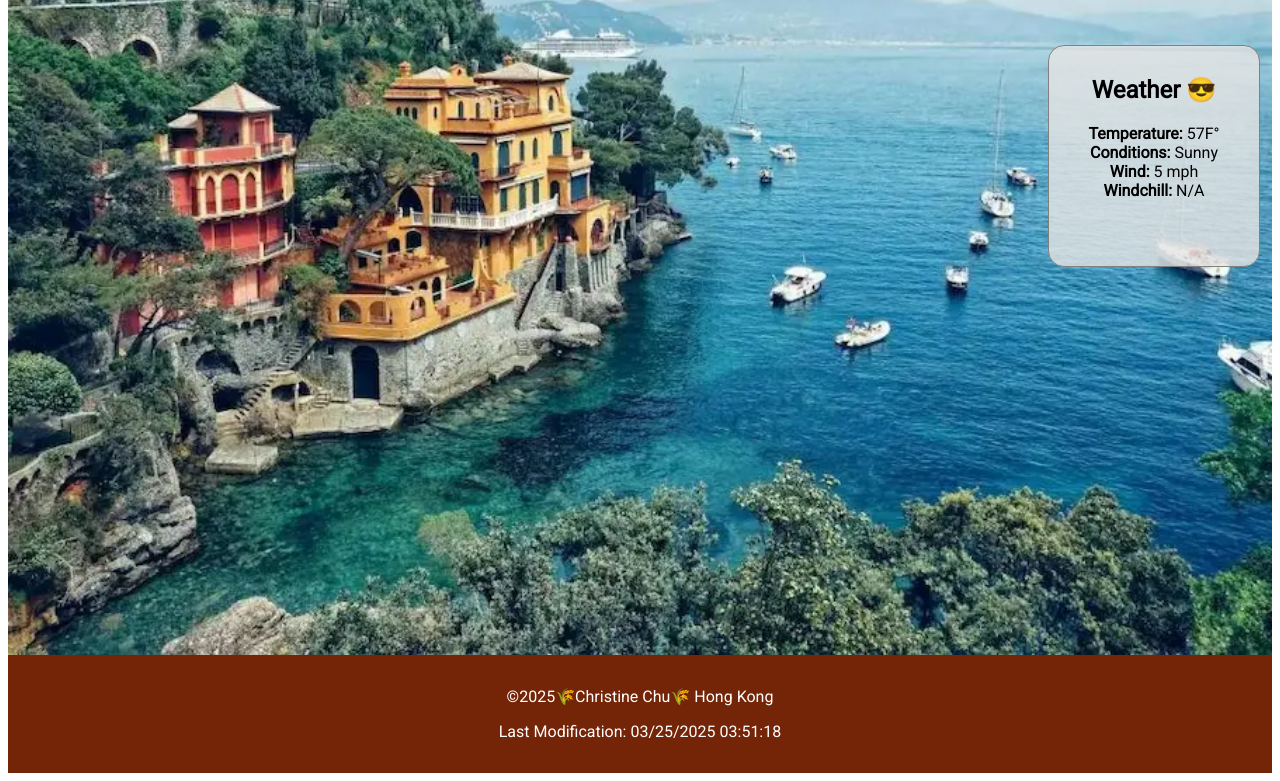
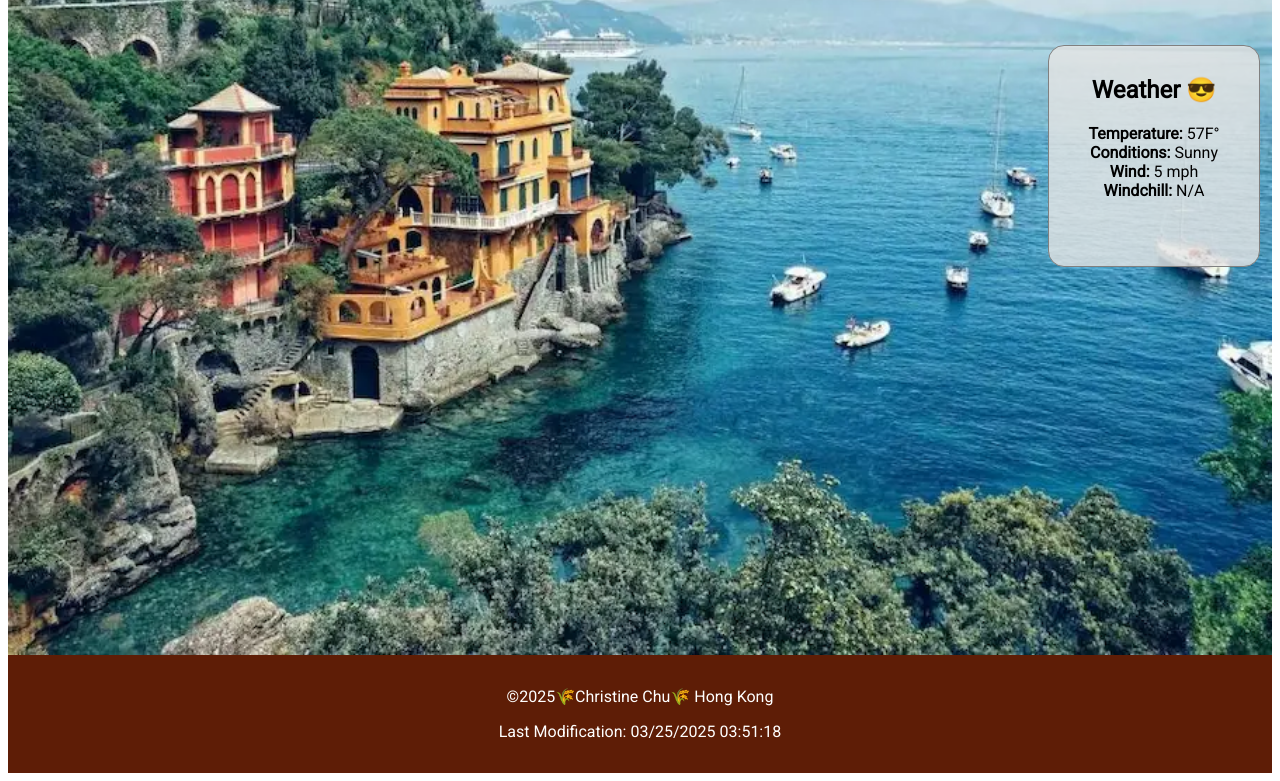
Before and after one commit to KChristineChu/wdd131, a plain HTML site: page place.html in a window 1280 px wide. Shown: the part 455-1236 px from the top of the page. Drawn offline with Linux system fonts and the light colour scheme.

Commit message:
Updated primary color

```diff
--- a/styles/place.css
+++ b/styles/place.css
@@ -1,5 +1,5 @@
 :root {
-    --primary-color: rgb(117, 37, 7);
+    --primary-color: rgb(94, 29, 6);
     --secondary-color: green;
     --accent-color: gray;
     --background-color: rgb(232, 231, 229, 0.8);
```
